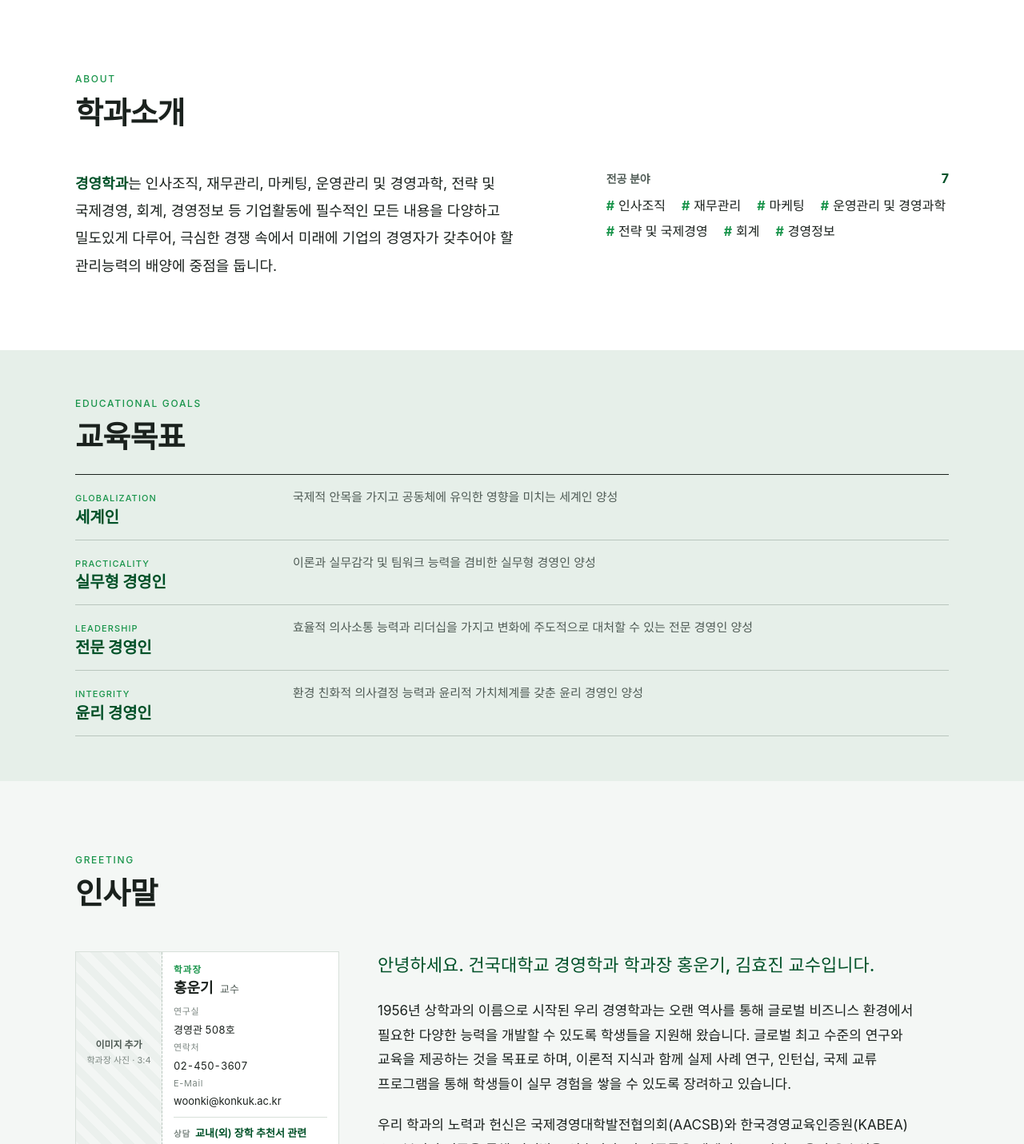
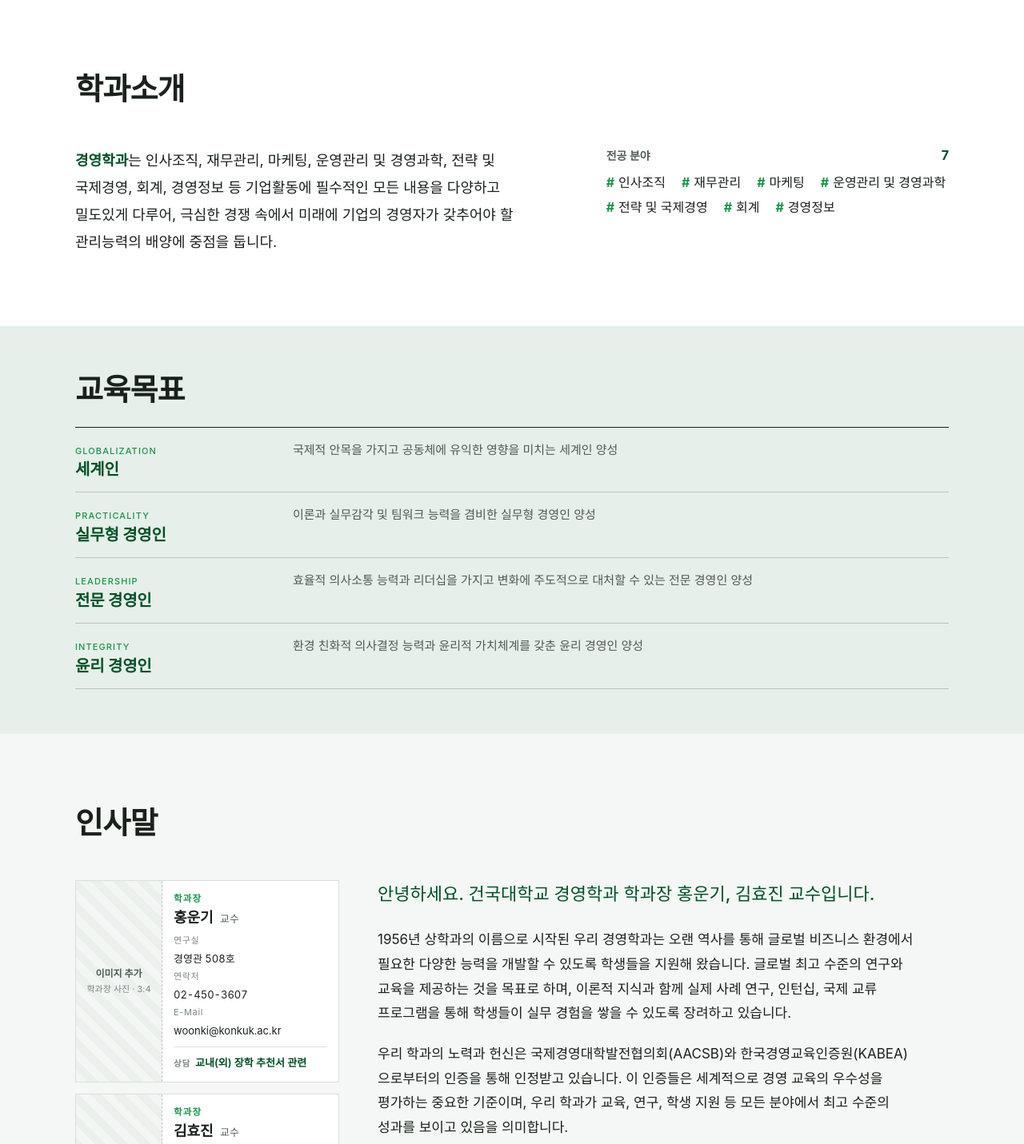
Before and after one commit to woonki-konkuk/biz-intro, a plain HTML site: page index.html in a window 1280 px wide. Shown: the top 1431 px of the page at 80% size. Drawn offline with Linux system fonts and the light colour scheme; a web font is replaced by a local one.

Commit message:
섹션 영문 소제목 제거
Co-Authored-By: Claude Fable 5.1 <noreply@anthropic.com>

```diff
--- a/index.html
+++ b/index.html
@@ -30,7 +30,6 @@ h1,h2,h3{font-family:var(--display);margin:0;line-height:1.25;text-wrap:balance;
 p,dl,dd,dt{margin:0}
 ul,ol{margin:0;padding:0;list-style:none}
 .wrap{max-width:var(--wrap);margin-inline:auto;padding-inline:var(--gutter)}
-.eyebrow{font-family:var(--display);font-size:12px;font-weight:500;letter-spacing:.14em;text-transform:uppercase;color:var(--green-bright)}
 
 /* 이미지·지도 자리 (실제 적용 시 교체) */
 .ph{display:grid;place-items:center;text-align:center;padding:16px;border:1.5px dashed var(--line-strong);color:var(--ink-3);font-size:12.5px;line-height:1.5;background:repeating-linear-gradient(45deg,#F3F6F4 0 10px,#EBF0ED 10px 20px)}
@@ -41,7 +40,7 @@ ul,ol{margin:0;padding:0;list-style:none}
 .sec.tint{background:var(--ground)}
 .sec.band{background:#E6EFE9;color:var(--ink)}
 .sec-head{display:grid;grid-template-columns:auto minmax(0,1fr);gap:14px 56px;align-items:end;margin-bottom:48px}
-.sec-head h2{font-size:clamp(28px,3.2vw,38px);letter-spacing:-.02em;margin-top:8px}
+.sec-head h2{font-size:clamp(28px,3.2vw,38px);letter-spacing:-.02em}
 
 /* 학과소개 */
 .about{display:grid;grid-template-columns:minmax(0,7fr) minmax(0,5fr);gap:64px;align-items:start}
@@ -121,7 +120,6 @@ ul,ol{margin:0;padding:0;list-style:none}
   <div class="wrap">
     <div class="sec-head">
       <div>
-        <p class="eyebrow">About</p>
         <h2>학과소개</h2>
       </div>
     </div>
@@ -150,7 +148,6 @@ ul,ol{margin:0;padding:0;list-style:none}
   <div class="wrap">
     <div class="sec-head">
       <div>
-        <p class="eyebrow">Educational Goals</p>
         <h2>교육목표</h2>
       </div>
     </div>
@@ -168,7 +165,6 @@ ul,ol{margin:0;padding:0;list-style:none}
   <div class="wrap">
     <div class="sec-head">
       <div>
-        <p class="eyebrow">Greeting</p>
         <h2>인사말</h2>
       </div>
     </div>
@@ -218,7 +214,6 @@ ul,ol{margin:0;padding:0;list-style:none}
   <div class="wrap">
     <div class="sec-head">
       <div>
-        <p class="eyebrow">Location</p>
         <h2>찾아오시는길</h2>
       </div>
     </div>
```
